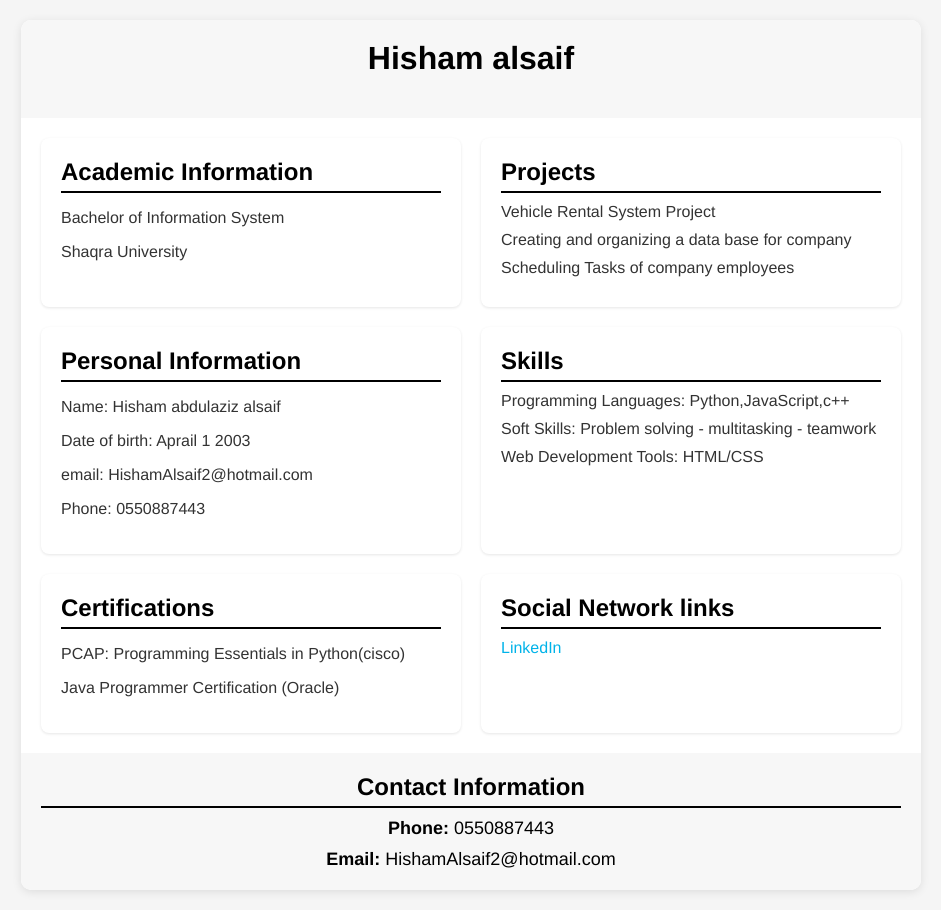
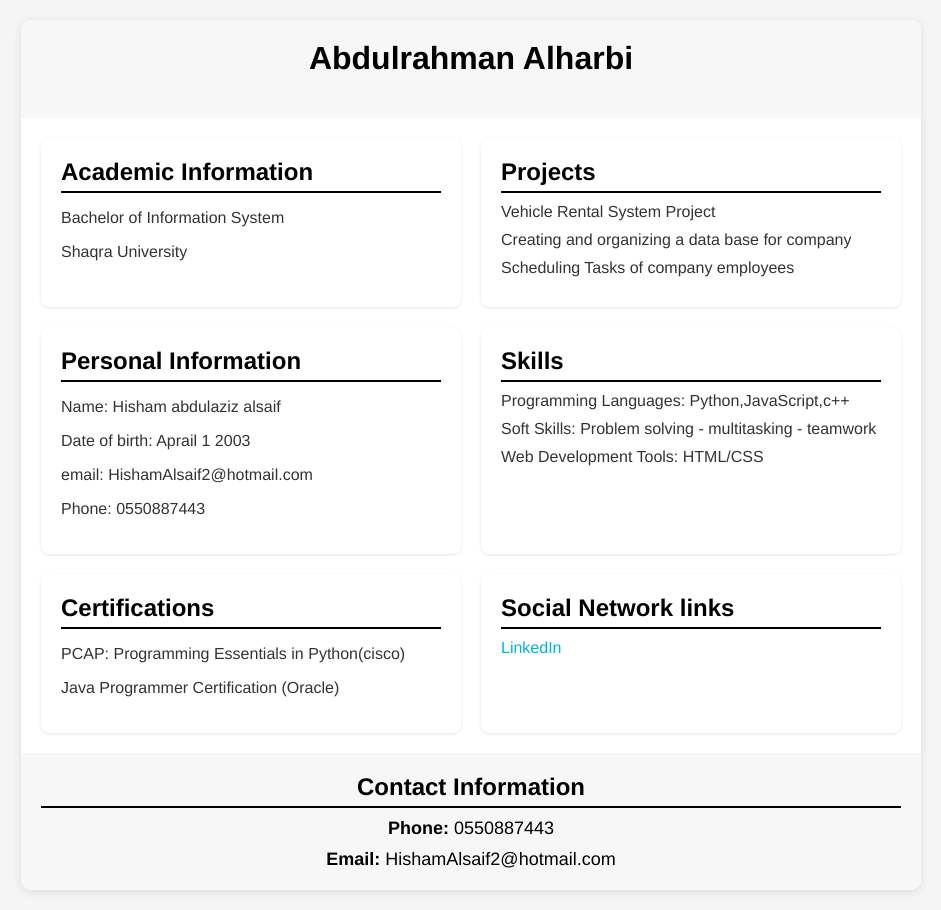
Before and after one commit to abdulrahman9h/cv, a plain HTML site: page index.html in a window 1280 px wide. Shown: the whole page, without its empty margins (169-1110 px from the left). Drawn offline with Linux system fonts and the light colour scheme.

Commit message:
Update index.html
create an index

```diff
--- a/index.html
+++ b/index.html
@@ -87,7 +87,7 @@
 <body>
     <div class="container">
         <header>
-            <h1>Hisham alsaif</h1>
+            <h1>Abdulrahman Alharbi</h1>
         </header>
         <div class="main-content">
             <div class="section" id="academic-info">
```
